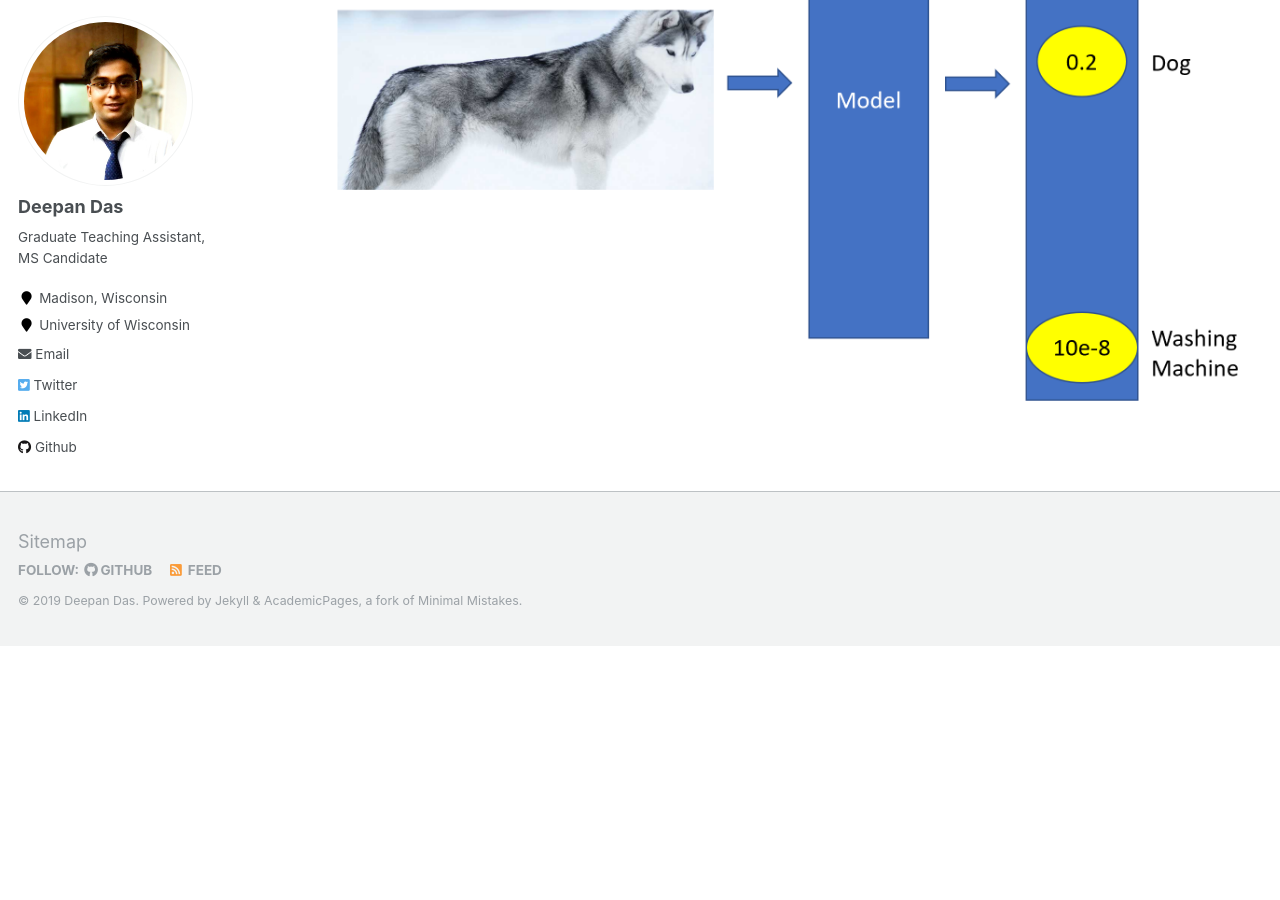
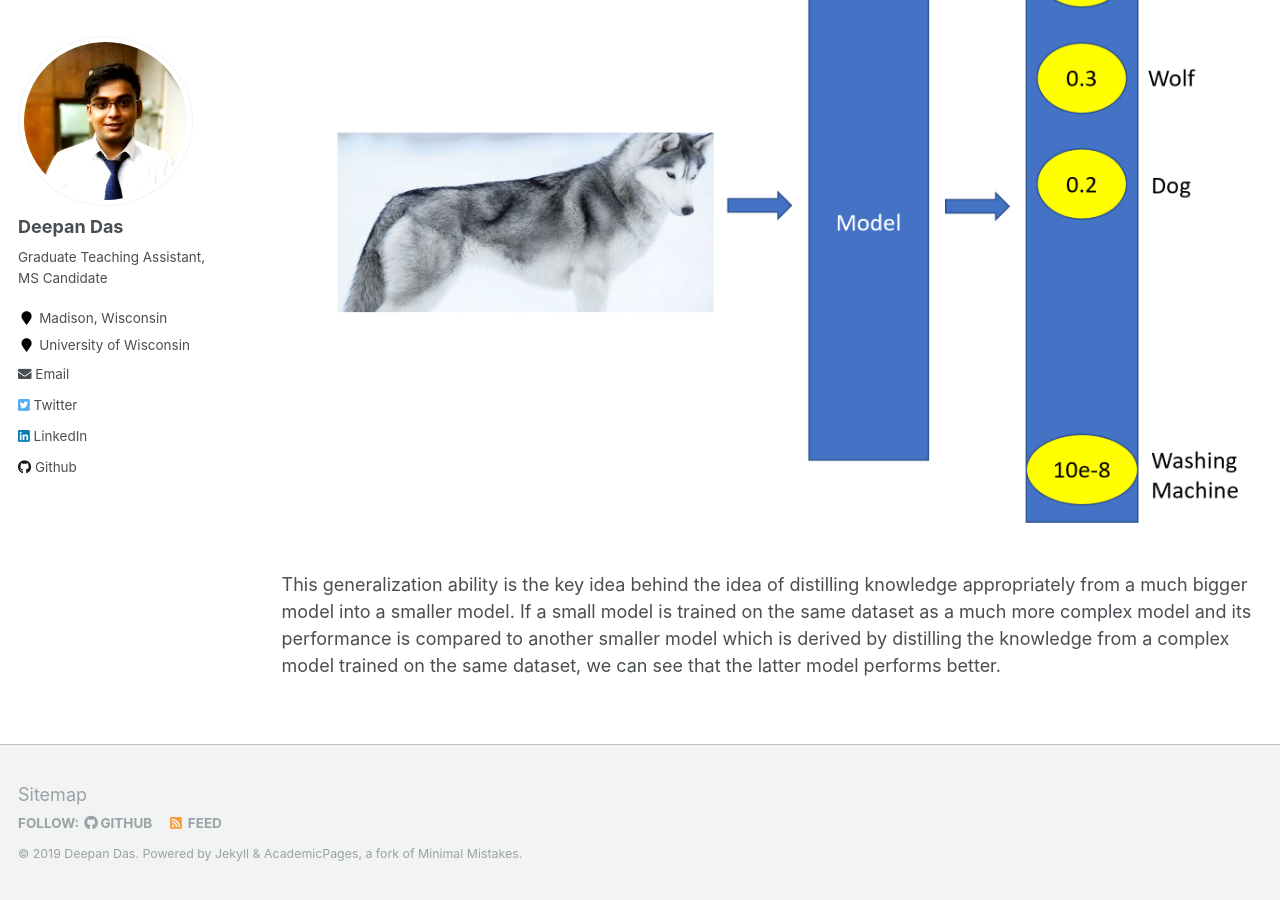
Before and after one commit to deepandas11/deepandas11.github.io, a Jekyll site: the page built from _posts/2019-07-18-Incremental-Learning.md, in a window 1280 px wide and 900 px high, scrolled down 1729 px. Built offline with Jekyll 4.4.1, drawn with Linux system fonts in a browser that asks for light colours; before the commit the page ends 2375 px from its top, so only the background shows below that; some of the changed text lies outside the part shown.

Commit message:
Update 2
Signed-off-by: Deepan Das <deepandas11@gmail.com>

```diff
--- a/_posts/2019-07-18-Incremental-Learning.md
+++ b/_posts/2019-07-18-Incremental-Learning.md
@@ -1,8 +1,12 @@
 ---
 layout: post
-title:  "Incremental Learning"
+title:  "Incremental Learning and Knowledge Distillation"
 categories: deep-learning, computer-vision, detection, incremental-learning
 ---
+**UNFINISHED**
+
+
+A detailed introduction to Knowledge distillation from complex neural networks and a much needed end to end Incremental Learning technique.
 
 
 ## A Catastrophe
@@ -21,3 +25,5 @@ When an image is passed to an Image Classification network, we identify the know
 > These  relative probabilities of incorrect answers tell us a lot about how the cumbersome model tends to generalize.
 
 <img src="{{site.url}}/images/increm_1.png" style="display: block; margin: auto;" />
+
+This generalization ability is the key idea behind the idea of distilling knowledge appropriately from a much bigger model into a smaller model. If a small model is trained on the same dataset as a much more complex model and its performance is compared to another smaller model which is derived by distilling the knowledge from a complex model trained on the same dataset, we can see that the latter model performs better.
```
